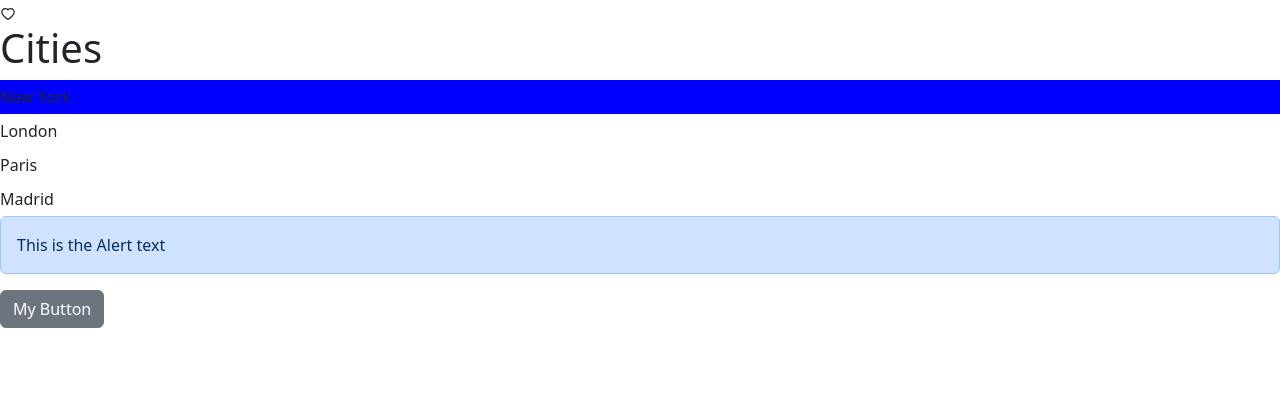
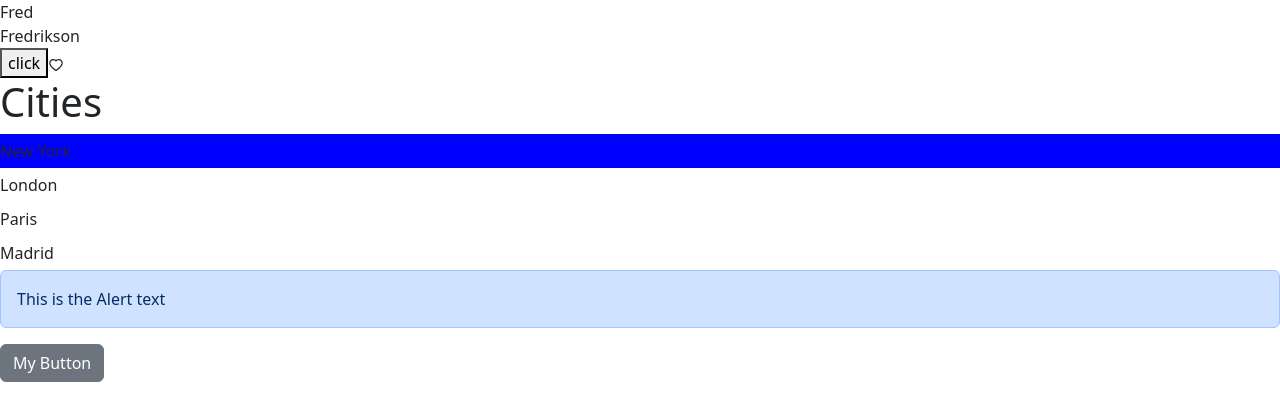
Before and after one commit to timothyabbott/mosh_react, a React (Vite) app: page / in a window 1280 px wide. Shown: the top 420 px of the page. Built offline with nearby package versions, Linux system fonts and the light colour scheme.

Commit message:
45. Exercise: Updating state

```diff
--- a/src/App.tsx
+++ b/src/App.tsx
@@ -4,6 +4,7 @@ import Button from "./components/Button";
 import DismisableAlert from "./components/DismisableAlert";
 import ListGroup from "./components/ListGroup";
 import Heart from "./components/Heart/Heart";
+import Person from "./components/Person";
 
 function App() {
   let items = ["New York", "London", "Paris", "Madrid"];
@@ -27,6 +28,7 @@ function App() {
 
   return (
     <>
+      <Person></Person>
       <Heart onClick={handleLikeClicked} />
       <ListGroup
         items={items}
--- /dev/null
+++ b/src/components/Person.tsx
@@ -0,0 +1,25 @@
+import React, { ReactNode, useState } from "react";
+
+const Person = () => {
+  const [person, setPerson] = useState({
+    id: 1,
+    player: {
+      firstName: "Fred",
+      secondName: "Fredrikson",
+    },
+  });
+  const updatePerson = () => {
+    setPerson({ ...person, player: { ...person.player, firstName: "Bob" } });
+  };
+
+  return (
+    <>
+      <div>{person.player.firstName}</div>
+      <div>{person.player.secondName}</div>
+
+      <button onClick={updatePerson}>click </button>
+    </>
+  );
+};
+
+export default Person;
```
Also changed, not shown: .obsidian/workspace.json, 1 other file (tests, documents, lock files or other folders).
